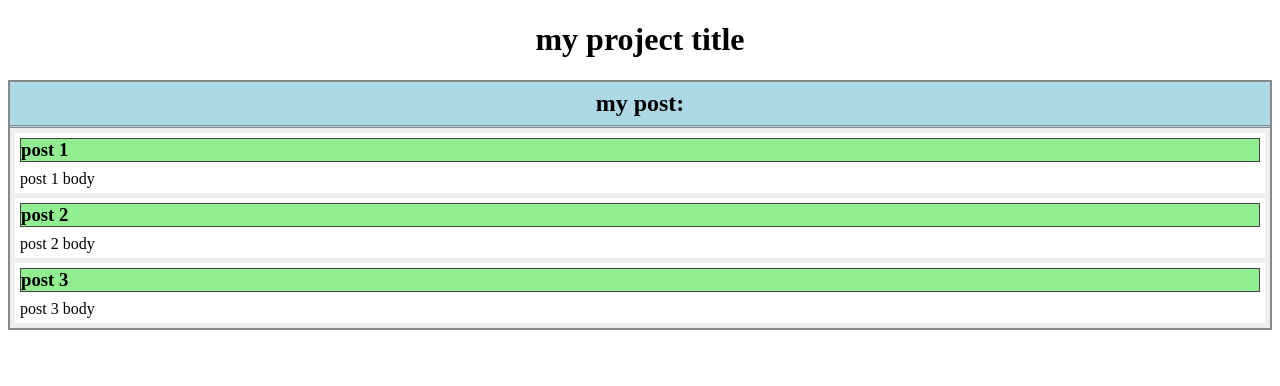
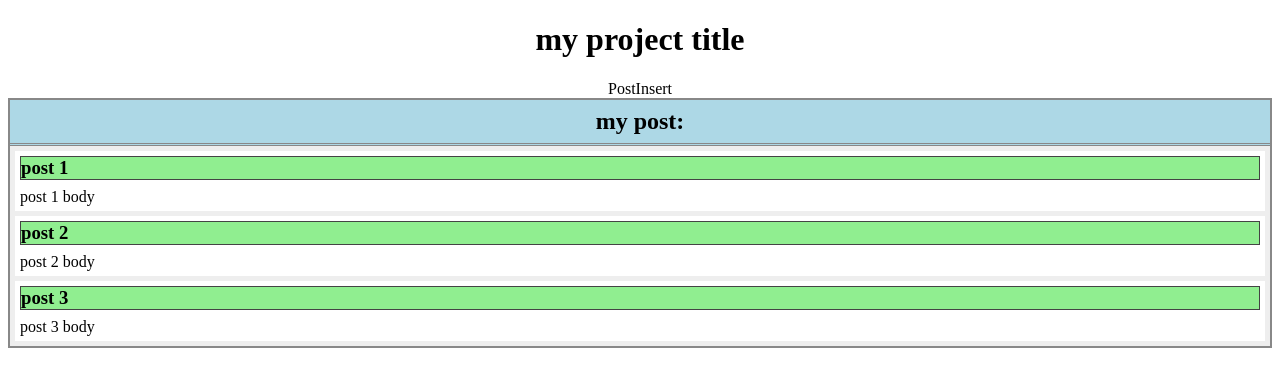
Before and after one commit to Masoume-vesali1993/practice-react, a React (Create React App) app: page / in a window 1280 px wide. Shown: the top 386 px of the page. Built offline with nearby package versions, Linux system fonts and the light colour scheme.

Commit message:
Edit
in new Component

```diff
--- a/src/App.js
+++ b/src/App.js
@@ -1,4 +1,5 @@
 import React, { Component } from 'react';
+import PostInsert from './Components/PostInsert';
 
 
 
@@ -18,6 +19,8 @@ class App extends Component {
       <div>
         <h1>{this.state.title}</h1>
 
+        <PostInsert />
+
         <div className="post-panel">
           <h2>my post:</h2>
 
--- a/src/Components/PostInsert.js
+++ b/src/Components/PostInsert.js
@@ -0,0 +1,13 @@
+import React, {Component} from 'react';
+
+class PostInsert extends Component{
+    render (){
+        return (
+            <div className="post-insert">
+                PostInsert
+            </div>
+        )
+    }
+}
+
+export default PostInsert;
```
